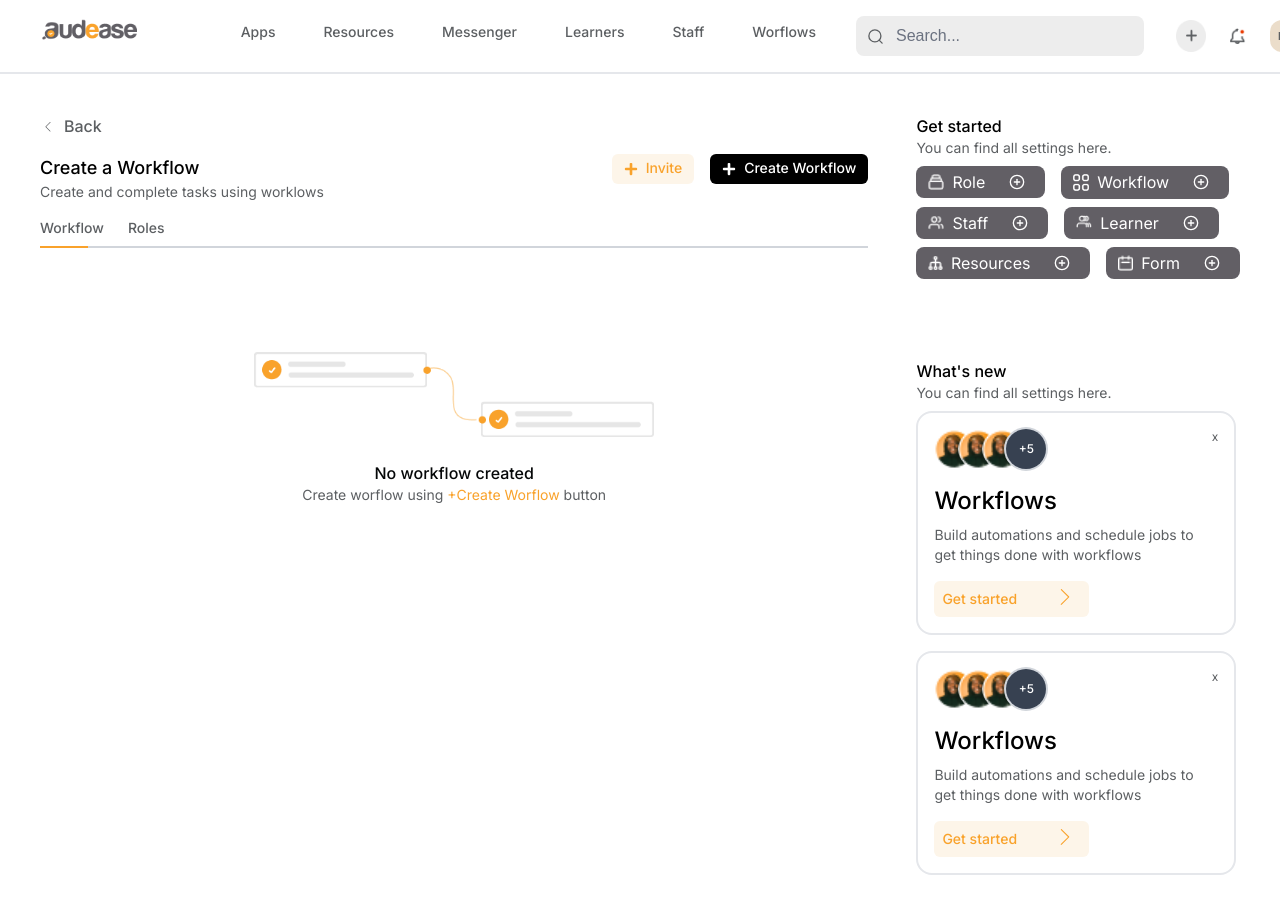
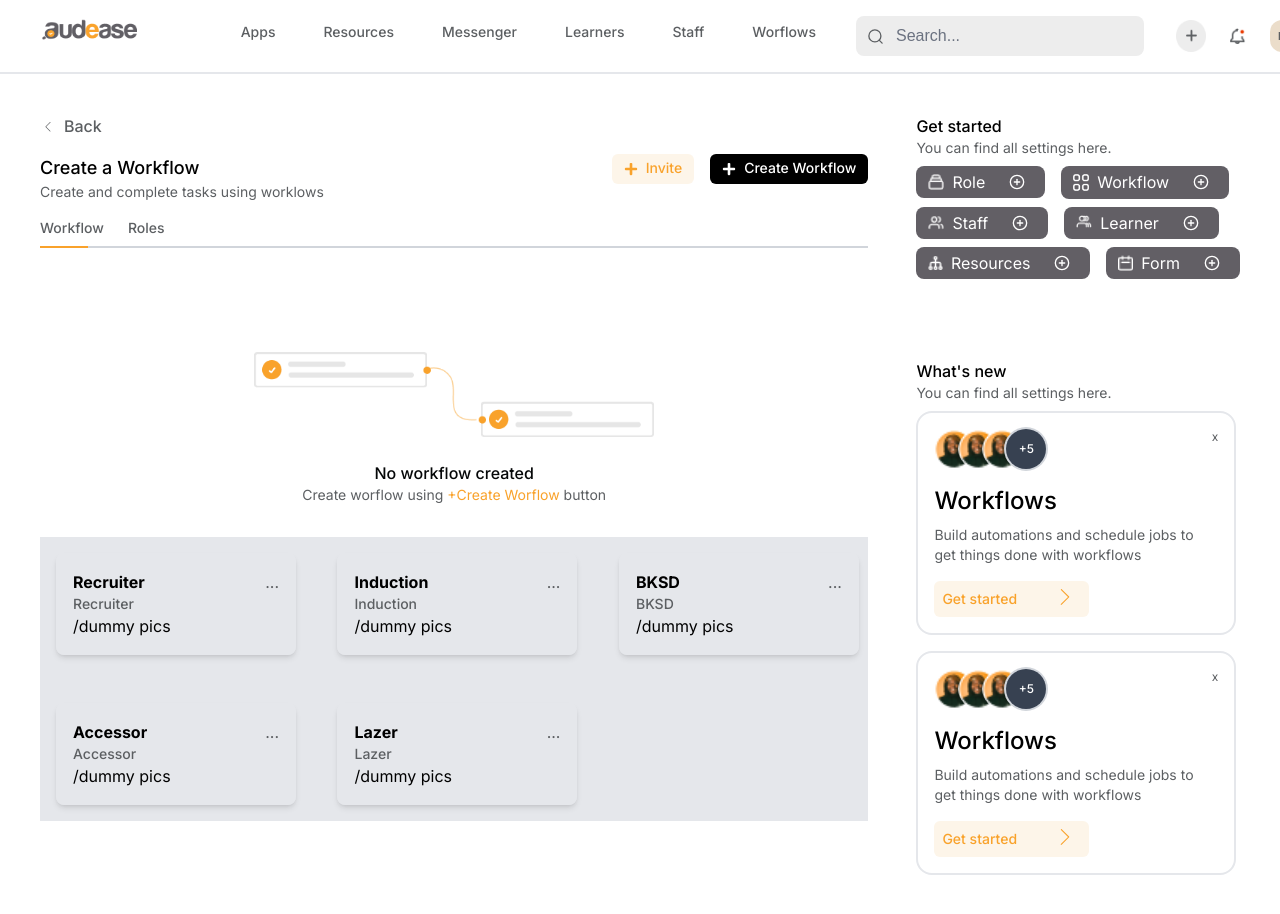
Before and after one commit to Audease/frontend-mvp, a Next.js app: page /dashboard/roles in a window 1280 px wide. Both pictures are taken after a click on the button "Workflow". Shown: the top 914 px of the page. Built offline with nearby package versions, Linux system fonts and the light colour scheme.

Commit message:
Workflow Screen In progress

```diff
--- a/package.json
+++ b/package.json
@@ -10,7 +10,10 @@
     "test": "jest"
   },
   "dependencies": {
+    "@dnd-kit/core": "^6.1.0",
+    "@dnd-kit/sortable": "^8.0.0",
     "@formkit/drag-and-drop": "^0.1.6",
+    "@hello-pangea/dnd": "^16.6.0",
     "axios": "^1.6.8",
     "clsx": "^2.1.1",
     "flowbite": "^2.3.0",
--- /dev/null
+++ b/src/app/components/dashboard/WorflowCards.tsx
@@ -0,0 +1,54 @@
+'use client'
+
+import { useState } from "react"
+import WorkflowCard from "./WorkflowCard";
+
+export default function WorkflowCards () {
+
+    // Data should come from the api
+    const dummyData = [
+        {
+            id: 1,
+            roleName:"Recruiter",
+            rolePermission:"Recruiter",
+            profilePics:"/dummy pics "
+        },
+        {
+            id: 2,
+            roleName:"Induction",
+            rolePermission:"Induction",
+            profilePics:"/dummy pics "
+        },
+        {
+            id: 3,
+            roleName:"BKSD",
+            rolePermission:"BKSD",
+            profilePics:"/dummy pics "
+        },
+        {
+            id: 4,
+            roleName:"Accessor",
+            rolePermission:"Accessor",
+            profilePics:"/dummy pics "
+        },
+        {
+            id: 5,
+            roleName:"Lazer",
+            rolePermission:"Lazer",
+            profilePics:"/dummy pics "
+        }
+    ]
+    const [cardData, setCardData] = useState(dummyData);
+
+
+    return (
+        <div className="justify-between grid grid-cols-3 gap-4">
+            {cardData.map((card) => (
+                <WorkflowCard
+                    key={card.id}
+                    card={card}
+                />
+            ))}
+        </div>
+    )
+}
--- /dev/null
+++ b/src/app/components/dashboard/WorkflowCard.tsx
@@ -0,0 +1,15 @@
+export default function WorkflowCard({ card }) {
+  const { id, roleName, rolePermission, profilePics } = card;
+  return (
+    <div key={id} className="p-4 m-4 border rounded-lg shadow-md w-[15rem]">
+      <div className="flex flex-row justify-between">
+        <h3 className="text-black font-bold text-base">{roleName}</h3>
+        <p className="text-tgrey3">...</p>
+      </div>
+      <div className="">
+        <p className="text-tgrey3 text-sm font-medium">{rolePermission}</p>
+      </div>
+      <p>{profilePics}</p>
+    </div>
+  );
+}
--- a/src/app/dashboard/roles/CreateWorkflow.tsx
+++ b/src/app/dashboard/roles/CreateWorkflow.tsx
@@ -29,7 +29,7 @@ export default function CreateWorkflow({
     }));
   };
 
-  //   Tag Input field "@Johnsonwils", "Anderson123@gmail.com"
+  // Tag Input field
   const [tags, setTags] = useState([]);
 
   const removeTag = (indexToRemove) => {
@@ -38,7 +38,9 @@ export default function CreateWorkflow({
 
   const addTag = (role) => (e) => {
     e.preventDefault();
-    setTags([role]);
+    if (!tags.includes(role)) {
+      setTags([...tags, role]);
+    }
   };
 
   return (
@@ -79,9 +81,9 @@ export default function CreateWorkflow({
             {/* Roles */}
             {/* Tag Input Field  */}
             <div>
-            <h3 className="text-tgrey3 text-sm font-normal mb-2">Role</h3>
+              <h3 className="text-tgrey3 text-sm font-normal mb-2">Role</h3>
             </div>
-            <div className="flex flex-wrap items-center border p-2 border-1 rounded-lg border-tgrey2 py-1 text-h2 h-9">
+            <div className="flex flex-wrap items-center border p-2 border-1 rounded-lg border-tgrey2 py-1 text-h2 h-16 gap-2">
               {tags.map((tag, index) => (
                 <div
                   key={index}
@@ -90,7 +92,10 @@ export default function CreateWorkflow({
                   <span className="text-gray-700 mr-2">{tag}</span>
                   <button
                     className="text-gray-500 hover:text-gray-700"
-                    onClick={() => removeTag(index)}
+                    onClick={(e) => {
+                      e.preventDefault();
+                      removeTag(index);
+                    }}
                   >
                     &times;
                   </button>
--- a/src/app/dashboard/roles/DragDropBoard.tsx
+++ b/src/app/dashboard/roles/DragDropBoard.tsx
@@ -1,76 +1,11 @@
-import React from "react";
-import { useDragAndDrop } from "@formkit/drag-and-drop/react";
+import WorkflowCards from "../../components/dashboard/WorflowCards";
+
 
 export default function DragDropBoard() {
-  const todoItems = [
-    "Schedule perm",
-    "Rewind VHS tapes",
-    "Make change for the arcade",
-    "Get disposable camera developed",
-    "Learn C++",
-    "Return Nintendo Power Glove",
-  ];
-
-  const doneItems = [];
-
-  const [todoList, todos] = useDragAndDrop<HTMLUListElement, string>(todoItems, {
-    group: "todoList",
-  });
-
-  const [doneList, dones] = useDragAndDrop<HTMLUListElement, string>(doneItems, {
-    group: "todoList",
-  });
 
   return (
-    <div className="kanban-board" style={styles.board}>
-      <div className="kanban-column" style={styles.column}>
-        <h2>Todo</h2>
-        <ul ref={todoList} style={styles.list}>
-          {todos.map((todo) => (
-            <li className="kanban-item" key={todo} style={styles.card}>
-              {todo}
-            </li>
-          ))}
-        </ul>
-      </div>
-      <div className="kanban-column" style={styles.column}>
-        <h2>Done</h2>
-        <ul ref={doneList} style={styles.list}>
-          {dones.map((done) => (
-            <li className="kanban-item" key={done} style={styles.card}>
-              {done}
-            </li>
-          ))}
-        </ul>
-      </div>
-    </div>
+   <div>
+        <WorkflowCards />
+   </div>
   );
 }
-
-const styles = {
-  board: {
-    display: 'flex',
-    justifyContent: 'space-between',
-    padding: '20px',
-    backgroundColor: '#f0f0f0',
-  },
-  column: {
-    flex: 1,
-    margin: '0 10px',
-    backgroundColor: '#fff',
-    borderRadius: '5px',
-    padding: '10px',
-    boxShadow: '0 0 10px rgba(0,0,0,0.1)',
-  },
-  list: {
-    listStyleType: 'none',
-    padding: 0,
-  },
-  card: {
-    padding: '10px',
-    margin: '10px 0',
-    backgroundColor: '#f9f9f9',
-    borderRadius: '5px',
-    boxShadow: '0 0 5px rgba(0,0,0,0.1)',
-  },
-};
--- /dev/null
+++ b/src/app/dashboard/roles/Draggable.tsx
@@ -0,0 +1,18 @@
+import React from 'react';
+import {useDraggable} from '@dnd-kit/core';
+
+export function Draggable(props) {
+  const {attributes, listeners, setNodeRef, transform} = useDraggable({
+    id: props.id,
+  });
+  const style = transform ? {
+    transform: `translate3d(${transform.x}px, ${transform.y}px, 0)`,
+  } : undefined;
+
+
+  return (
+    <button ref={setNodeRef} style={style} {...listeners} {...attributes}>
+      {props.children}
+    </button>
+  );
+}
--- /dev/null
+++ b/src/app/dashboard/roles/Droppable.tsx
@@ -0,0 +1,18 @@
+import React from 'react';
+import {useDroppable} from '@dnd-kit/core';
+
+export function Droppable(props) {
+  const {isOver, setNodeRef} = useDroppable({
+    id: props.id,
+  });
+  const style = {
+    color: isOver ? 'green' : undefined,
+  };
+
+
+  return (
+    <div ref={setNodeRef} style={style}>
+      {props.children}
+    </div>
+  );
+}
--- a/src/app/dashboard/roles/Staff.tsx
+++ b/src/app/dashboard/roles/Staff.tsx
@@ -40,7 +40,7 @@ export default function Staff({ onClick }) {
       setStaffs((prevStaffs) => [...prevStaffs, ...newEmails]);
     }
 
-    if (invalidEmails.length > 0) {
+    if (invalidEmails.length >= 1) {
       setEmailInput([...invalidEmails, ...duplicateEmails].join(", "));
       setError("Invalid or duplicate email(s) not added.");
     } else if (duplicateEmails.length > 0) {
--- a/src/app/dashboard/roles/Workflow.tsx
+++ b/src/app/dashboard/roles/Workflow.tsx
@@ -175,9 +175,9 @@ export default function Workflow({ onClick }) {
 
 
 
-      {/* <div className="bg-gray-200 flex items-center justify-center">
+      <div className="bg-gray-200 flex items-center justify-center">
       <DragDropBoard />
-    </div> */}
+    </div>
     </div>
   );
 }
```
Also changed, not shown: 1 other file (tests, documents, lock files or other folders).
